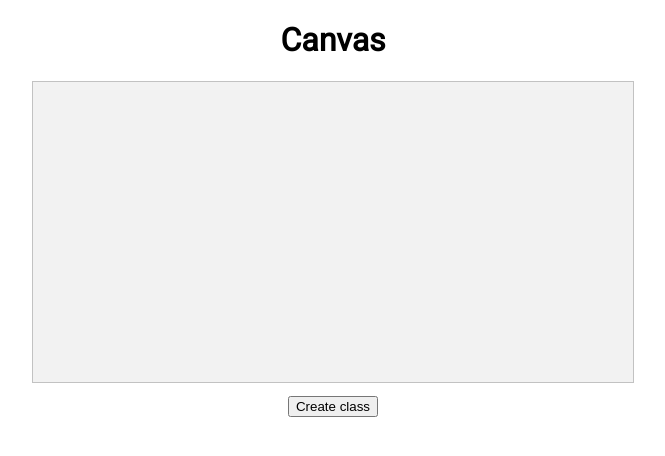
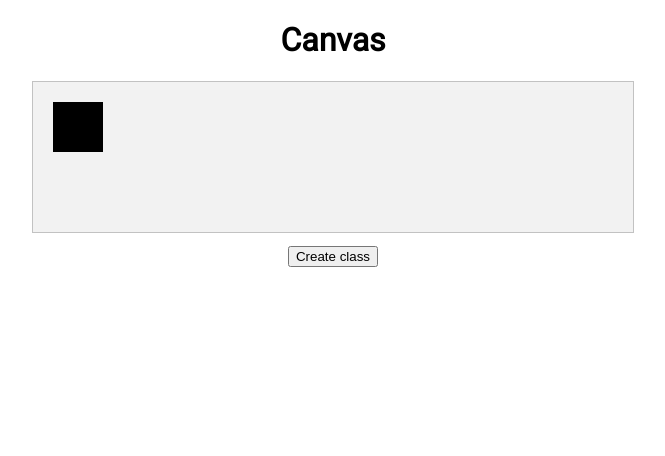
Before and after one commit to Andreszd/MEMI-CANVAS, a React (Create React App) app: page / in a window 1280 px wide. Shown: the top 456 px of the page, without its empty margins (307-972 px from the left). Built offline with nearby package versions, Linux system fonts and the light colour scheme.

Commit message:
Bugs solucionados

```diff
--- a/src/Canvas.js
+++ b/src/Canvas.js
@@ -2,18 +2,20 @@ import React, { useRef, useState, useEffect} from 'react';
 
 const Canvas = () => {
     const [isDrawing, setIsDrawing] = useState(false)
+    const [positions, setPositions] = useState({})
     const canvasRef = useRef(null)
     const contextRef = useRef(null)
     useEffect(() => {
         const canvas  = canvasRef.current
         const ctx = canvas.getContext('2d')
         contextRef.current = ctx
+        setPositions({x: 20, y:20})
+        //no llegue uwu
+        ctx.fillRect(20, 20, 50, 50)
 
     }, [])
     const onMouseDown = ({ nativeEvent }) =>{
         const { offsetX, offsetY } = nativeEvent
-        contextRef.current.beginPath()
-        contextRef.current.moveTo(offsetX, offsetY)
         setIsDrawing(true)
     }
     const onMouseUp = () =>{
@@ -23,10 +25,19 @@ const Canvas = () => {
     const onMouseMove = ({ nativeEvent }) =>{
         if(!isDrawing) return
         const { offsetX, offsetY } = nativeEvent
-        contextRef.current.lineTo(offsetX, offsetY)
-        contextRef.current.stroke()
+        setPositions({x: offsetX, y: offsetY})
+        if(positions){
+            const { x, y } = positions
+
+            /* const posx = x + 50
+            const posy = y + 50
+            if( (offsetX < posx && offsetX > x) && (offsetY < posy && offsetY > y) ){
+                console.log('estoy dentro xd')
+            }     */
+            contextRef.current.clearRect(x, y, 50, 50)
+        }
+        contextRef.current.fillRect(offsetX, offsetY, 50, 50)
     }
-    console.log('me renderize xd')
     return (
         <>
             <canvas  className="canvas"
@@ -34,6 +45,8 @@ const Canvas = () => {
                     onMouseDown = {onMouseDown}
                     onMouseMove = {onMouseMove}
                     onMouseUp = {onMouseUp}
+                    width="600"
+                    heigth ="300"
                     />
             <button
 
@@ -41,5 +54,4 @@ const Canvas = () => {
         </>
     )
 }
-
 export default Canvas;
--- a/src/style.css
+++ b/src/style.css
@@ -13,9 +13,6 @@ main{
 }
 .canvas{
     display: block;
-
-    width: 600px;
-    height: 300px;
     background-color: #f2f2f2;
     border: 1px solid #c2c2c2;
 }
```
